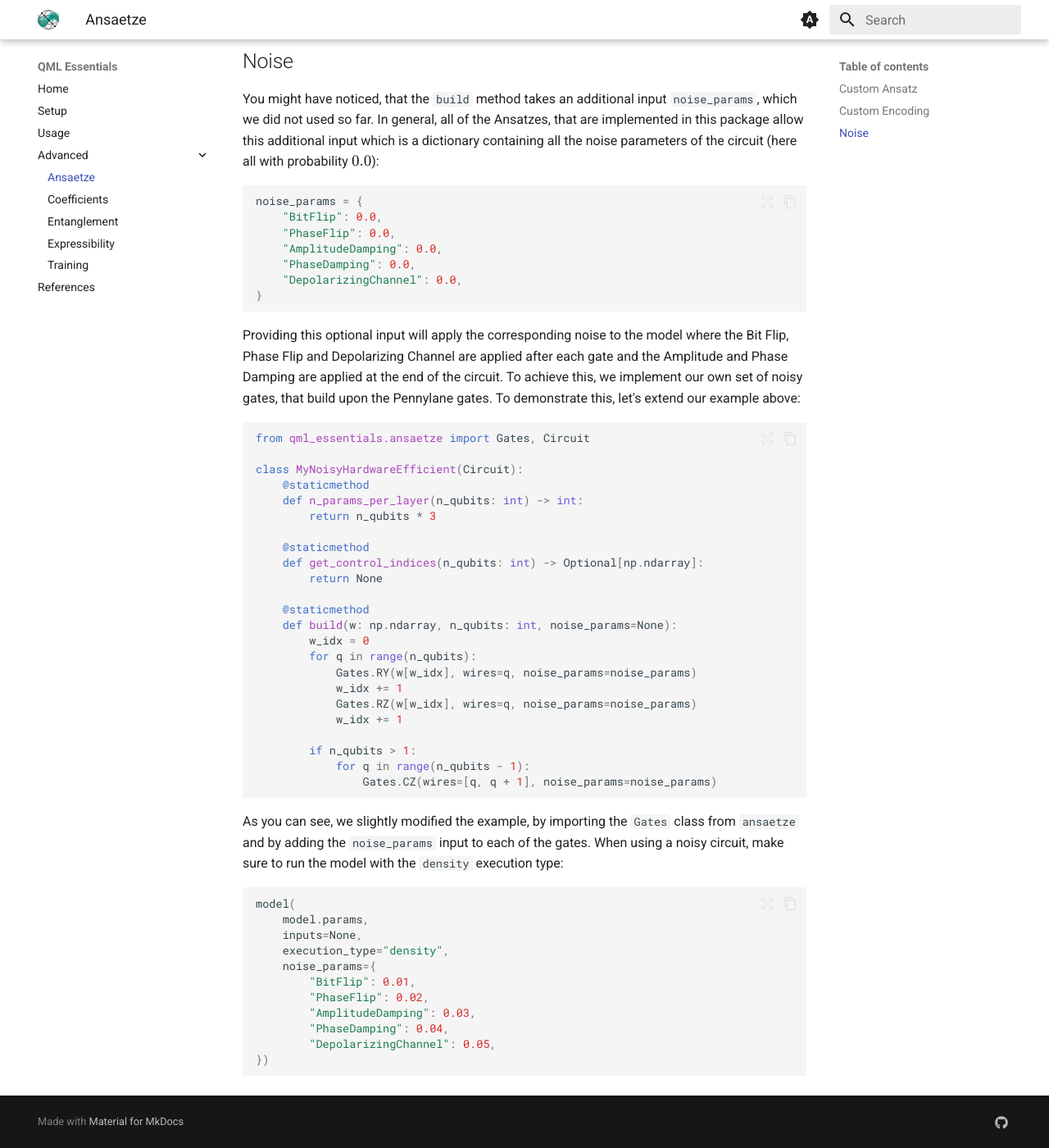
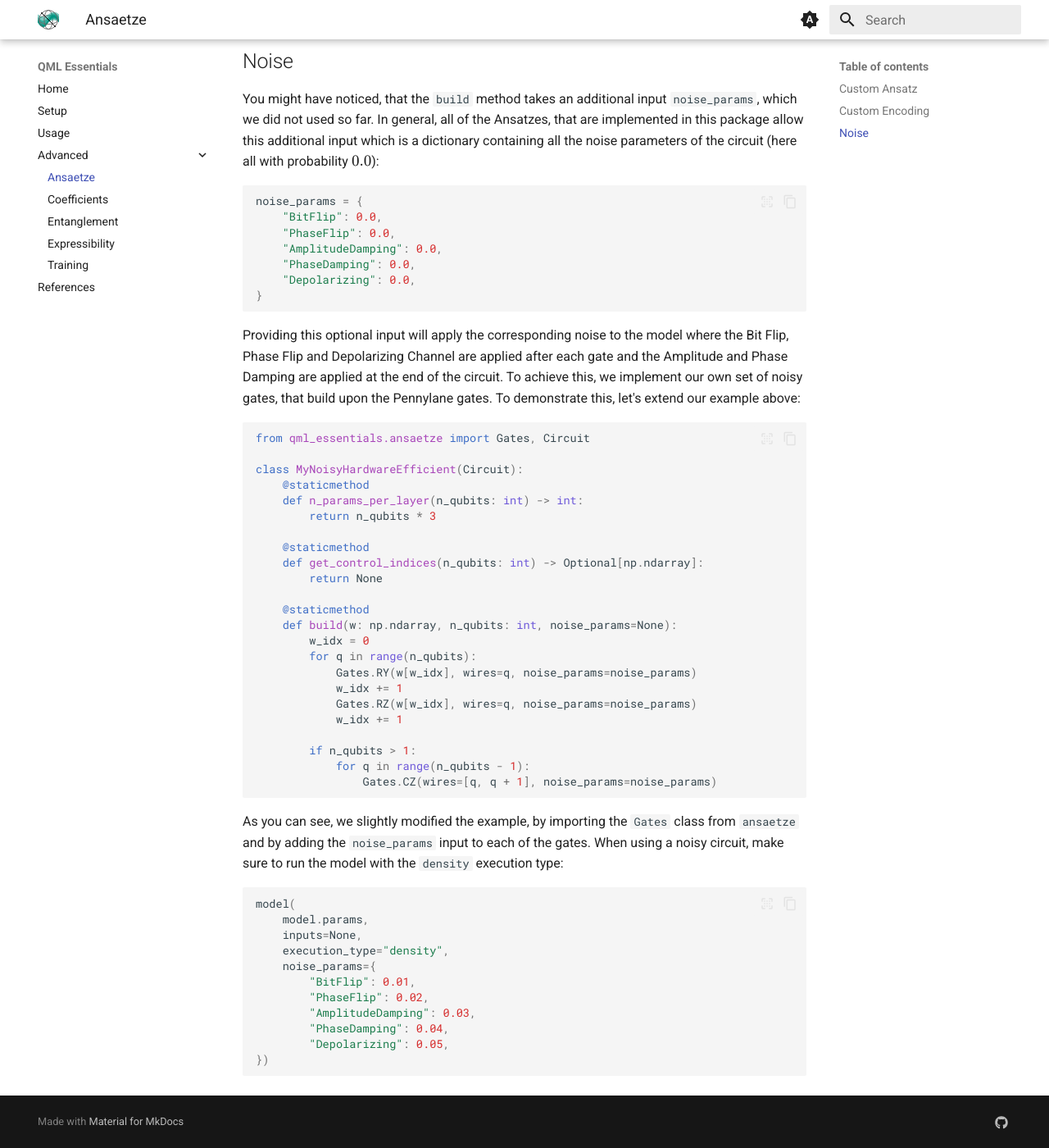
Before and after one commit to cirKITers/qml-essentials, an MkDocs documentation site: the page built from docs/ansaetze.md, in a window 1280 px wide and 1400 px high, scrolled down 2266 px. Shown: the whole window at 82% size. Built offline with MkDocs 1.6.1 and Material for MkDocs 9.7.7, drawn with Linux system fonts in a browser that asks for light colours; emoji names are drawn with the system emoji font.

Commit message:
chenged to Depolarizing
Signed-off-by: Melvin Strobl <lc3267@kit.edu>

````diff
--- a/docs/ansaetze.md
+++ b/docs/ansaetze.md
@@ -117,7 +117,7 @@ noise_params = {
     "PhaseFlip": 0.0,
     "AmplitudeDamping": 0.0,
     "PhaseDamping": 0.0,
-    "DepolarizingChannel": 0.0,
+    "Depolarizing": 0.0,
 }
 ```
 
@@ -161,6 +161,6 @@ model(
         "PhaseFlip": 0.02,
         "AmplitudeDamping": 0.03,
         "PhaseDamping": 0.04,
-        "DepolarizingChannel": 0.05,
+        "Depolarizing": 0.05,
 })
 ```
````
Also changed, not shown: docs/usage.md (+2 -1 lines), docs/ansaetze.ipynb.
